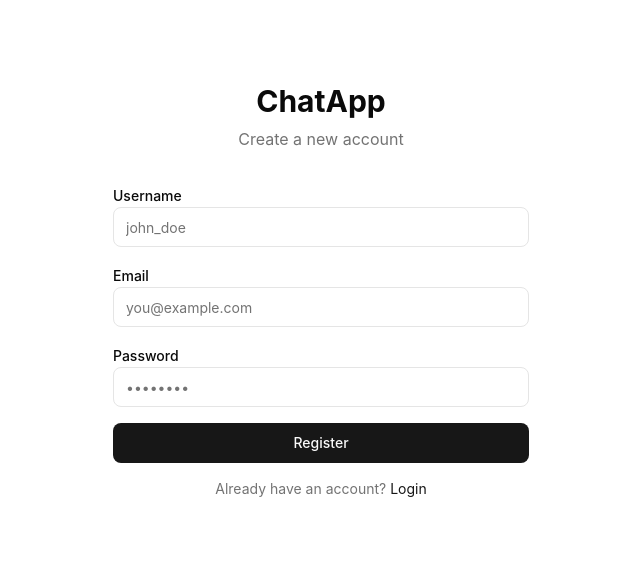
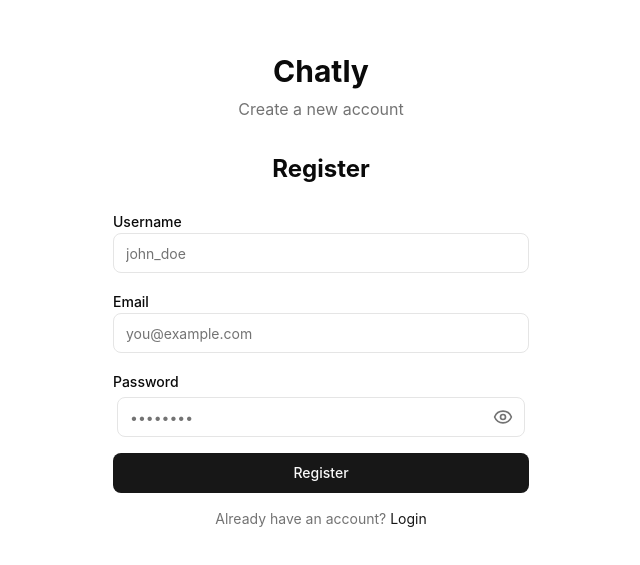
Before and after one commit to yadav-pareesh/social-pareesh, a React (Vite) app: page /register in a window 1280 px wide. Shown: the part 109-674 px from the top of the page, without its empty margins (319-959 px from the left). Built offline with nearby package versions, Linux system fonts and the light colour scheme; no server answers.

Commit message:
updated login,register components and constants file.

```diff
--- a/src/components/auth/LoginForm.tsx
+++ b/src/components/auth/LoginForm.tsx
@@ -5,6 +5,8 @@ import { useLogin } from '../../hooks/useAuth';
 import { Link } from 'react-router-dom';
 import { Button } from '../common/Button';
 import { Input } from '../common/Input';
+import { useState } from 'react';
+import { Eye, EyeOff } from 'lucide-react';
 
 const loginSchema = z.object({
   email: z.string().email('Invalid email'),
@@ -15,12 +17,14 @@ type LoginFormData = z.infer<typeof loginSchema>;
 
 export const LoginForm = () => {
   const loginMutation = useLogin();
+  const [showPassword, setShowPassword] = useState<boolean>(false);
   const { register, handleSubmit, formState: { errors } } = useForm<LoginFormData>({
     resolver: zodResolver(loginSchema),
   });
 
   const onSubmit = (data: LoginFormData) => {
     loginMutation.mutate(data);
+    setShowPassword(false);
   };
 
   return (
@@ -51,12 +55,26 @@ export const LoginForm = () => {
           <label htmlFor="password" className="text-sm font-medium">
             Password
           </label>
-          <Input
-            id="password"
-            type="password"
-            placeholder="••••••••"
-            {...register('password')}
-          />
+          <div className="relative mt-1">
+            <Input
+              id="password"
+              type={showPassword ? 'text' : 'password'}
+              placeholder="••••••••"
+              {...register('password')}
+            />
+            <button
+              type="button"
+              onClick={() => setShowPassword(!showPassword)}
+              className="absolute right-3 top-2.5 text-muted-foreground hover:text-foreground transition"
+            >
+              {showPassword ? (
+                <EyeOff className="h-5 w-5" />
+              ) : (
+                <Eye className="h-5 w-5" />
+              )}
+            </button>
+          </div>
+
           {errors.password && (
             <p className="text-destructive text-sm mt-1">{errors.password.message}</p>
           )}
--- a/src/components/auth/RegisterForm.tsx
+++ b/src/components/auth/RegisterForm.tsx
@@ -5,6 +5,8 @@ import { useRegister } from '../../hooks/useAuth';
 import { Link } from 'react-router-dom';
 import { Button } from '../common/Button';
 import { Input } from '../common/Input';
+import { useState } from 'react';
+import { Eye, EyeOff } from 'lucide-react';
 
 const registerSchema = z.object({
   username: z.string().min(3, 'Username must be at least 3 characters'),
@@ -16,16 +18,19 @@ type RegisterFormData = z.infer<typeof registerSchema>;
 
 export const RegisterForm = () => {
   const registerMutation = useRegister();
+  const [showPassword, setShowPassword] = useState<boolean>(false);
   const { register, handleSubmit, formState: { errors } } = useForm<RegisterFormData>({
     resolver: zodResolver(registerSchema),
   });
 
   const onSubmit = (data: RegisterFormData) => {
     registerMutation.mutate(data);
+    setShowPassword(false);
   };
 
   return (
     <div className="w-full max-w-md mx-auto">
+      <h2 className="text-2xl font-bold mb-6 text-center">Register</h2>
       <form onSubmit={handleSubmit(onSubmit)} className="space-y-4">
         <div>
           <label htmlFor="username" className="text-sm font-medium">
@@ -61,12 +66,25 @@ export const RegisterForm = () => {
           <label htmlFor="password" className="text-sm font-medium">
             Password
           </label>
-          <Input
-            id="password"
-            type="password"
-            placeholder="••••••••"
-            {...register('password')}
-          />
+          <div className='relative m-1'>
+            <Input
+              id="password"
+              type={showPassword ? "text" : "password"}
+              placeholder="••••••••"
+              {...register('password')}
+            />
+            <button
+              type="button"
+              onClick={() => setShowPassword(!showPassword)}
+              className="absolute right-3 top-2.5 text-muted-foreground hover:text-foreground transition"
+            >
+              {showPassword ? (
+                <EyeOff className="h-5 w-5" />
+              ) : (
+                <Eye className="h-5 w-5" />
+              )}
+            </button>
+          </div>
           {errors.password && (
             <p className="text-destructive text-sm mt-1">{errors.password.message}</p>
           )}
--- a/src/components/profile/ChangePasswordCard.tsx
+++ b/src/components/profile/ChangePasswordCard.tsx
@@ -12,6 +12,7 @@ import { useAuthStore } from '@/stores/authStore';
 import { useUIStore } from '@/stores/uiStore';
 import { toast } from '../ui/toast';
 import { usersAPI } from '@/services/api/users';
+import { SPECIAL_CHAR_PASS_FILTER } from '@/constants';
 
 // Validation Schema
 const changePasswordSchema = z.object({
@@ -63,7 +64,7 @@ export const ChangePasswordCard = () => {
     if (/[a-z]/.test(password) && /[A-Z]/.test(password)) strength++;
     if (/[0-9]/.test(password)) strength++;
     if (/[^a-zA-Z0-9]/.test(password)) strength++;
-    if (/[!@#$%^&*()_+\-=$$$${};':"\\|,.<>\/?]/.test(password)) strength++;
+    if (SPECIAL_CHAR_PASS_FILTER.test(password)) strength++;
     return strength;
   };
 
@@ -81,7 +82,7 @@ export const ChangePasswordCard = () => {
 
   // Change password mutation
   const changePasswordMutation = useMutation({
-    mutationFn: async (data: any) => {
+    mutationFn: async (data: ChangePasswordFormData) => {
       const response = await usersAPI.changePassword(
         user?.id as string,
         data.currentPassword,
@@ -218,8 +219,8 @@ export const ChangePasswordCard = () => {
                 <li className={/[0-9]/.test(newPassword) ? 'text-green-600' : ''}>
                   {/[0-9]/.test(newPassword) ? '✓' : '○'} One number
                 </li>
-                <li className={/[!@#$%^&*()_+\-=$$$${};':"\\|,.<>\/?]/.test(newPassword) ? 'text-green-600' : ''} >
-                  {/[!@#$%^&*()_+\-=$$$${};':"\\|,.<>\/?]/.test(newPassword) ? '✓' : '○'} One special character
+                <li className={SPECIAL_CHAR_PASS_FILTER.test(newPassword) ? 'text-green-600' : ''} >
+                  {SPECIAL_CHAR_PASS_FILTER.test(newPassword) ? '✓' : '○'} One special character
                 </li>
               </ul>
             </div>
--- a/src/constants.ts
+++ b/src/constants.ts
@@ -5,6 +5,10 @@ export const TOAST_DURATION = 3000;
 export const DEBOUNCE_DELAY = 300;
 export const TYPING_TIMEOUT = 3000;
 export const MESSAGE_PAGE_SIZE = 50;
+
+export const APP_NAME = "Chatly";
+
+export const SPECIAL_CHAR_PASS_FILTER = /[!@#$%^&*()_+\-=$$$${};':"\\|,.<>/?]/;
 
 export const USER_STATUS = {
   ONLINE: 'online',
--- a/src/pages/Auth.tsx
+++ b/src/pages/Auth.tsx
@@ -1,6 +1,7 @@
 import { useParams } from 'react-router-dom';
 import { LoginForm } from '../components/auth/LoginForm';
 import { RegisterForm } from '../components/auth/RegisterForm';
+import { APP_NAME } from '@/constants';
 
 type AuthType = 'login' | 'register';
 
@@ -16,7 +17,7 @@ export const Auth = ({ type: propType }: AuthProps) => {
     <div className="min-h-screen flex items-center justify-center bg-background">
       <div className="w-full max-w-md px-4">
         <div className="text-center mb-8">
-          <h1 className="text-3xl font-bold mb-2">ChatApp</h1>
+          <h1 className="text-3xl font-bold mb-2">{APP_NAME}</h1>
           <p className="text-muted-foreground">
             {currentType === 'register'
               ? 'Create a new account'
--- a/src/services/localStorage.ts
+++ b/src/services/localStorage.ts
@@ -1,3 +1,5 @@
+import type { User } from "@/types";
+
 const STORAGE_PREFIX = 'chatapp_';
 
 export const storageService = {
@@ -13,7 +15,7 @@ export const storageService = {
     localStorage.removeItem(`${STORAGE_PREFIX}token`);
   },
 
-  setUser: (user: any) => {
+  setUser: (user: User) => {
     localStorage.setItem(`${STORAGE_PREFIX}user`, JSON.stringify(user));
   },
 
@@ -32,7 +34,7 @@ export const storageService = {
 
   getTheme: (): 'light' | 'dark' => {
     const theme = localStorage.getItem(`${STORAGE_PREFIX}theme`);
-    return (theme as 'light' | 'dark') || 'light';
+    return (theme as 'light' | 'dark') || 'dark';
   },
 
   clear: () => {
--- a/tailwind.config.ts
+++ b/tailwind.config.ts
@@ -1,7 +1,7 @@
 import type { Config } from 'tailwindcss'
 
 const config = {
-  darkMode: ["class"],
+  darkMode: ["class",''],
   content: [
     "./index.html",
     "./src/**/*.{js,ts,jsx,tsx}",
```
